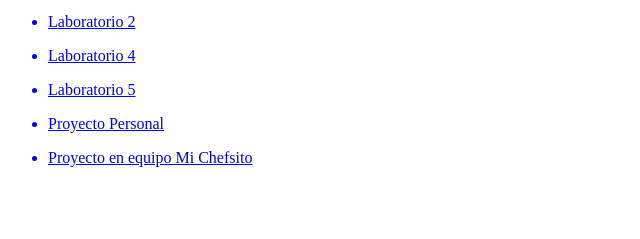
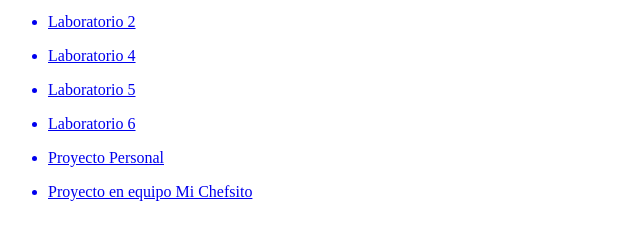
Before and after one commit to Adrianla98/LABS, a plain HTML site: page index.html in a window 1280 px wide. Shown: the part 101-340 px from the top of the page, without its empty margins (0-640 px from the left). Drawn offline with Linux system fonts and the light colour scheme.

Commit message:
Update index.html

```diff
--- a/index.html
+++ b/index.html
@@ -42,6 +42,13 @@
        </a>
   </ul>
 
+    <ul>
+    <a href= https://adrianla98.github.io/Lab6/ target="_blank" >
+      <li> Laboratorio 6
+      </li>
+       </a>
+  </ul>
+
    <ul>
     <a href= https://adrianla98.github.io/CV/ target="_blank" >
       <li> Proyecto Personal
```
